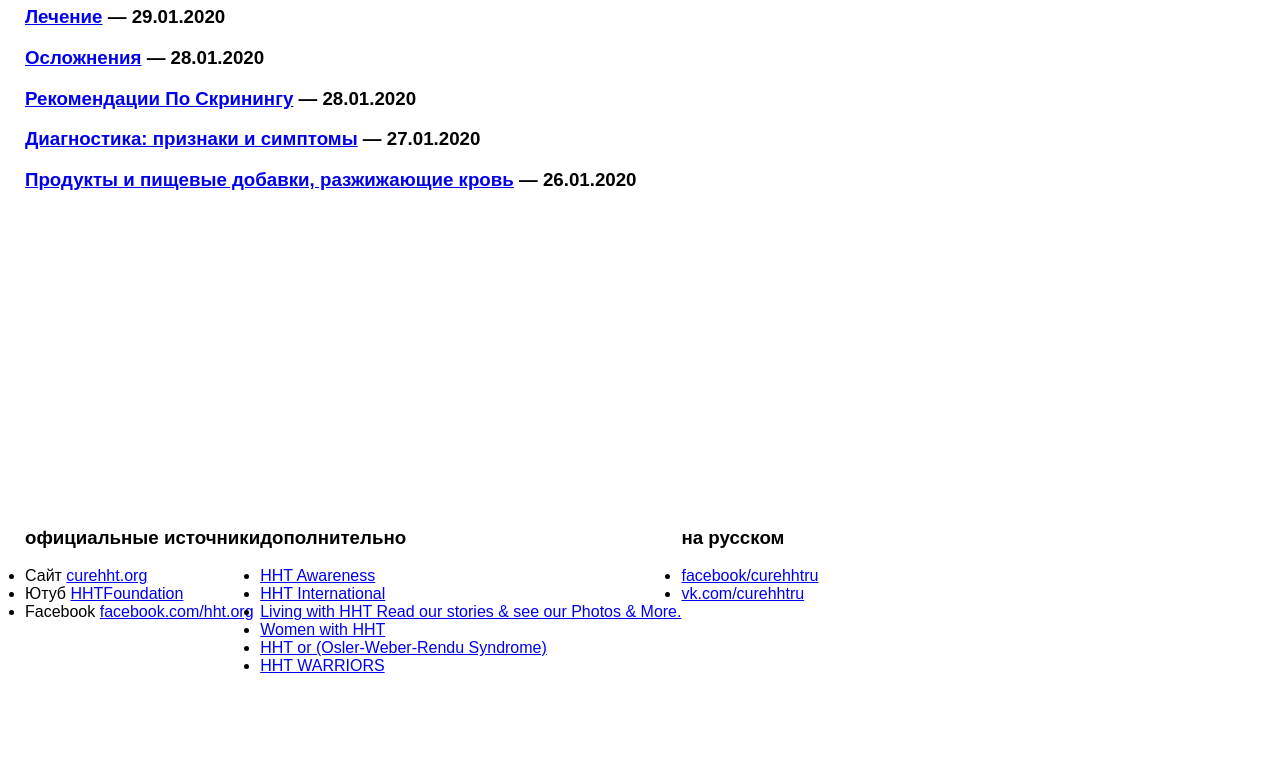
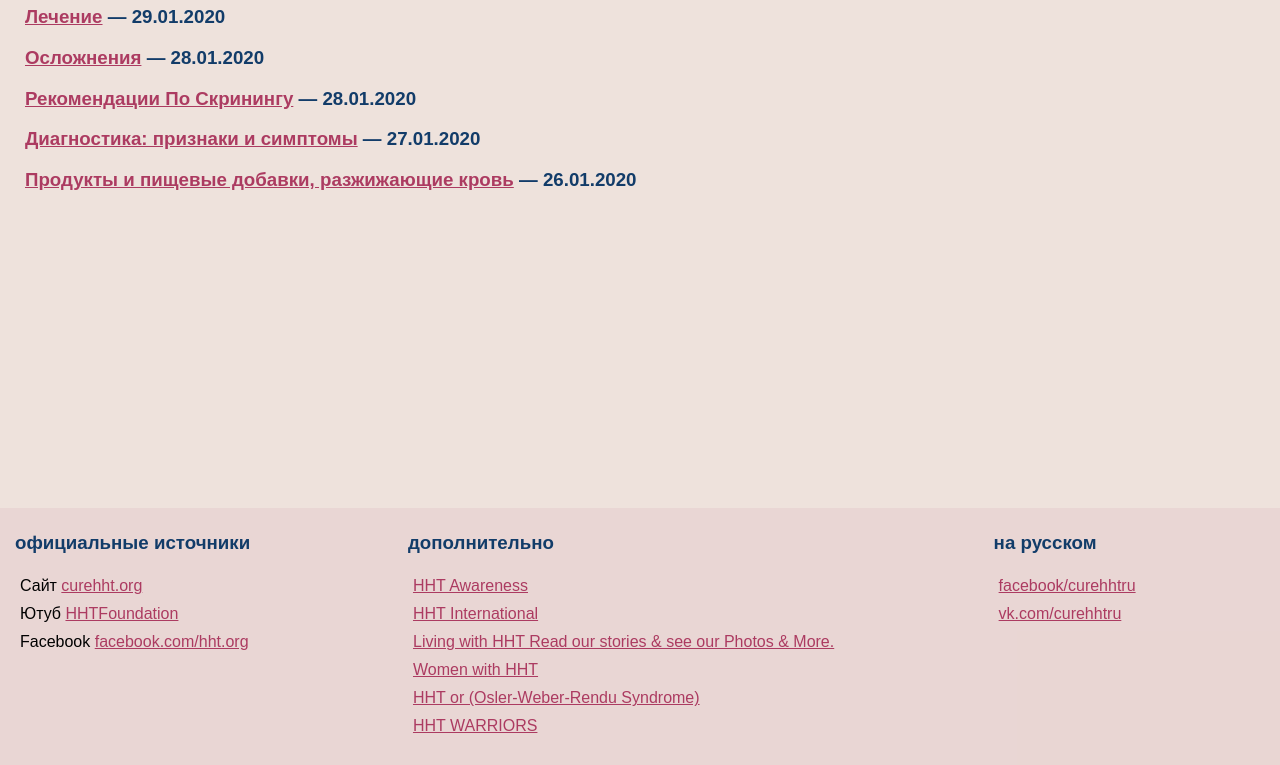
Before and after one commit to curehht/curehht.github.io, a Gatsby site: page / in a window 1280 px wide. Shown: the part 132-897 px from the top of the page. Before the commit the page ends 807 px from the top, so only its background shows below. Built offline with nearby package versions, Linux system fonts and the light colour scheme; Gatsby itself is replaced by a stand-in of ours.

Commit message:
Stylize footer

```diff
--- a/src/components/layout.css
+++ b/src/components/layout.css
@@ -7,6 +7,7 @@ body {
   margin: 0;
   -webkit-font-smoothing: antialiased;
   -moz-osx-font-smoothing: grayscale;
+  background-color: #eee2dc;
 }
 article,
 aside,
@@ -23,22 +24,44 @@ summary {
   display: block;
 }
 
+a {
+  color: #ac3b61;
+}
+
+h1,
+h2,
+h3 {
+  color: #123c69;
+}
+
 .content {
   padding: 0 25px;
   min-height: 70vh;
 }
 
 .footer {
+  width: 100%;
   display: flex;
-  padding: 0 25px;
+  background-color: #ac3c6112;
+  padding: 5px 0 25px;
+}
+
+.footer__section {
+  flex-grow: 1;
+  padding: 0 15px;
+}
+
+.section__header {
+ color: #123c69;
 }
 
 .communities {
   margin: 0;
   padding: 0;
+  list-style: none;
 }
 
 .communities > li {
   margin: 0;
-  padding: 0;
+  padding: 5px;
 }
```
